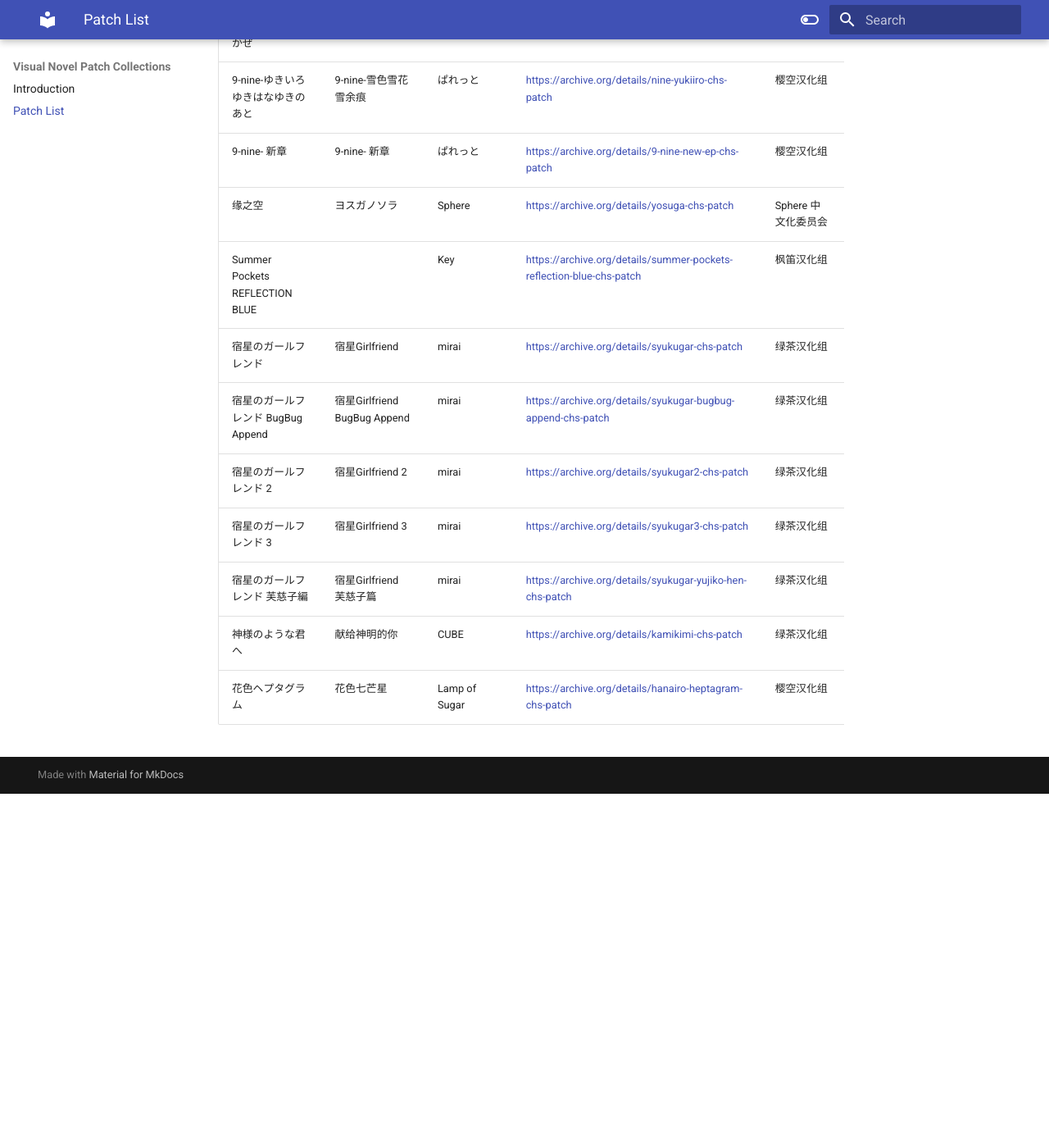
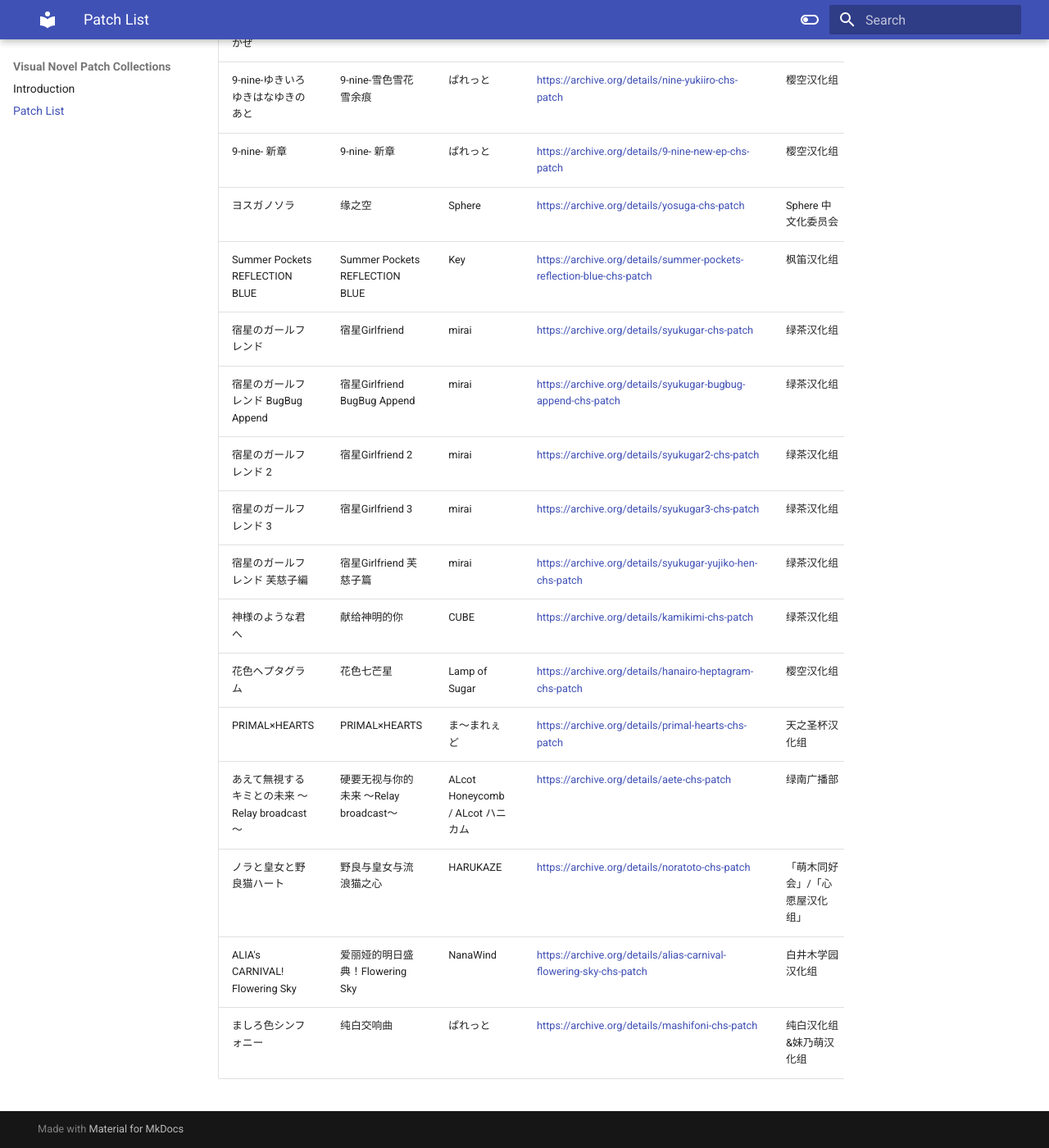
Before and after one commit to ryank231231/galpatch_collection, an MkDocs documentation site: the page built from docs/galgame-patch-collections.md, in a window 1280 px wide and 1400 px high, scrolled down 1949 px. Shown: the whole window at 82% size. Built offline with MkDocs 1.6.1 and Material for MkDocs 9.7.7, drawn with Linux system fonts in a browser that asks for light colours; before the commit the page ends 2917 px from its top, so only the background shows below that.

Commit message:
- minor fixes - 添加以下作品的漢化補丁：     - PRIMAL×HEARTS     - あえて無視するキミとの未来 ～Relay broadcast～     - ノラと皇女と野良猫ハート     - ALIA's CARNIVAL! Flowering Sky     - ましろ色シンフォニー

```diff
--- a/docs/galgame-patch-collections.md
+++ b/docs/galgame-patch-collections.md
@@ -29,8 +29,8 @@
 |9-nine-はるいろはるこいはるのかぜ|9-nine-春色春恋春熙风|ぱれっと|https://archive.org/details/nine-haruiro-chs-patch|樱空汉化组|
 |9-nine-ゆきいろゆきはなゆきのあと|9-nine-雪色雪花雪余痕|ぱれっと|https://archive.org/details/nine-yukiiro-chs-patch|樱空汉化组|
 |9-nine- 新章|9-nine- 新章|ぱれっと|https://archive.org/details/9-nine-new-ep-chs-patch|樱空汉化组|
-|缘之空|ヨスガノソラ|Sphere|https://archive.org/details/yosuga-chs-patch|Sphere 中文化委员会|
-|Summer Pockets REFLECTION BLUE||Key|https://archive.org/details/summer-pockets-reflection-blue-chs-patch|枫笛汉化组|
+|ヨスガノソラ|缘之空|Sphere|https://archive.org/details/yosuga-chs-patch|Sphere 中文化委员会|
+|Summer Pockets REFLECTION BLUE|Summer Pockets REFLECTION BLUE|Key|https://archive.org/details/summer-pockets-reflection-blue-chs-patch|枫笛汉化组|
 |宿星のガールフレンド|宿星Girlfriend|mirai|https://archive.org/details/syukugar-chs-patch|绿茶汉化组|
 |宿星のガールフレンド BugBug Append|宿星Girlfriend BugBug Append|mirai|https://archive.org/details/syukugar-bugbug-append-chs-patch|绿茶汉化组|
 |宿星のガールフレンド 2|宿星Girlfriend 2|mirai|https://archive.org/details/syukugar2-chs-patch|绿茶汉化组|
@@ -38,3 +38,8 @@
 |宿星のガールフレンド 芙慈子編|宿星Girlfriend 芙慈子篇|mirai|https://archive.org/details/syukugar-yujiko-hen-chs-patch|绿茶汉化组|
 |神様のような君へ|献给神明的你|CUBE|https://archive.org/details/kamikimi-chs-patch|绿茶汉化组|
 |花色ヘプタグラム|花色七芒星|Lamp of Sugar|https://archive.org/details/hanairo-heptagram-chs-patch|樱空汉化组|
+|PRIMAL×HEARTS|PRIMAL×HEARTS|ま～まれぇど|https://archive.org/details/primal-hearts-chs-patch|天之圣杯汉化组|
+|あえて無視するキミとの未来 ～Relay broadcast～|硬要无视与你的未来 ～Relay broadcast～|ALcot Honeycomb / ALcot ハニカム|https://archive.org/details/aete-chs-patch|绿南广播部|
+|ノラと皇女と野良猫ハート|野良与皇女与流浪猫之心|HARUKAZE|https://archive.org/details/noratoto-chs-patch|「萌木同好会」/「心愿屋汉化组」|
+|ALIA's CARNIVAL! Flowering Sky|爱丽娅的明日盛典！Flowering Sky|NanaWind|https://archive.org/details/alias-carnival-flowering-sky-chs-patch|白井木学园汉化组|
+|ましろ色シンフォニー|纯白交响曲|ぱれっと|https://archive.org/details/mashifoni-chs-patch|纯白汉化组&妹乃萌汉化组|
```
